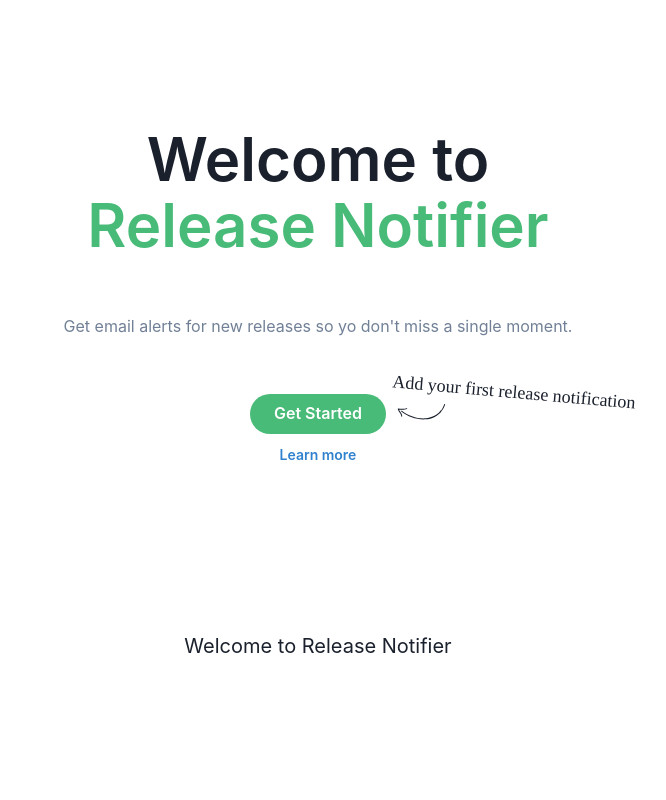
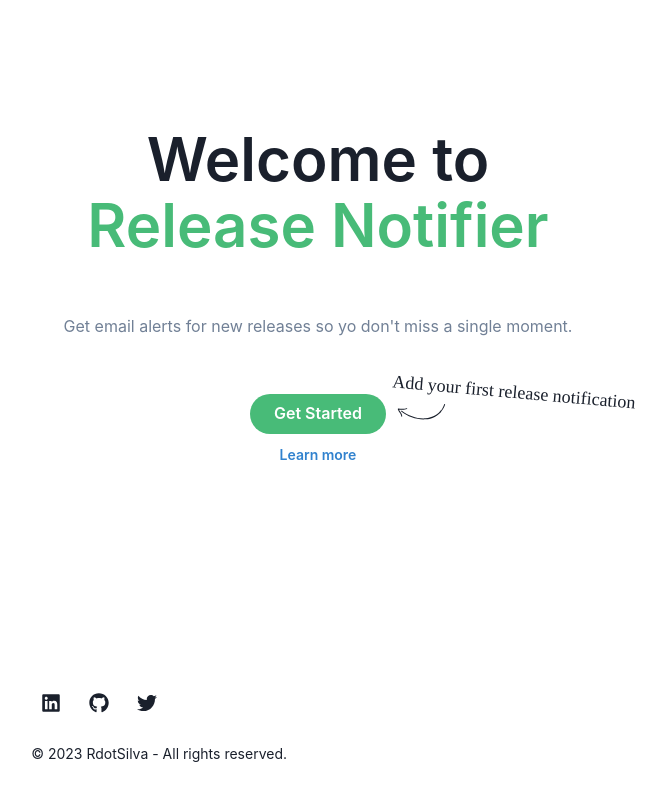
Before and after one commit to RdotSilva/TypeScript-React-Media-Release-Notifier-UI, a React (Create React App) app: page / in a window 1280 px wide. Shown: the part 194-994 px from the top of the page, without its empty margins (322-988 px from the left). Built offline with nearby package versions, Linux system fonts and the light colour scheme.

Commit message:
Fix main App layout

```diff
--- a/src/App.tsx
+++ b/src/App.tsx
@@ -1,17 +1,13 @@
 import * as React from "react";
-import { ChakraProvider, Box, Grid, theme } from "@chakra-ui/react";
-import { NavBar } from "./components/NavBar/NavBar";
+import { ChakraProvider, theme } from "@chakra-ui/react";
 import { RouterProvider } from "react-router-dom";
 import { router } from "./components/Router/Router";
+import Layout from "./components/Layout/Layout";
 
 export const App = () => (
   <ChakraProvider theme={theme}>
-    <NavBar />
-    <RouterProvider router={router} />
-    <Box textAlign="center" fontSize="xl">
-      <Grid minH="100vh" p={3}>
-        Welcome to Release Notifier
-      </Grid>
-    </Box>
+    <Layout>
+      <RouterProvider router={router} />
+    </Layout>
   </ChakraProvider>
 );
```
